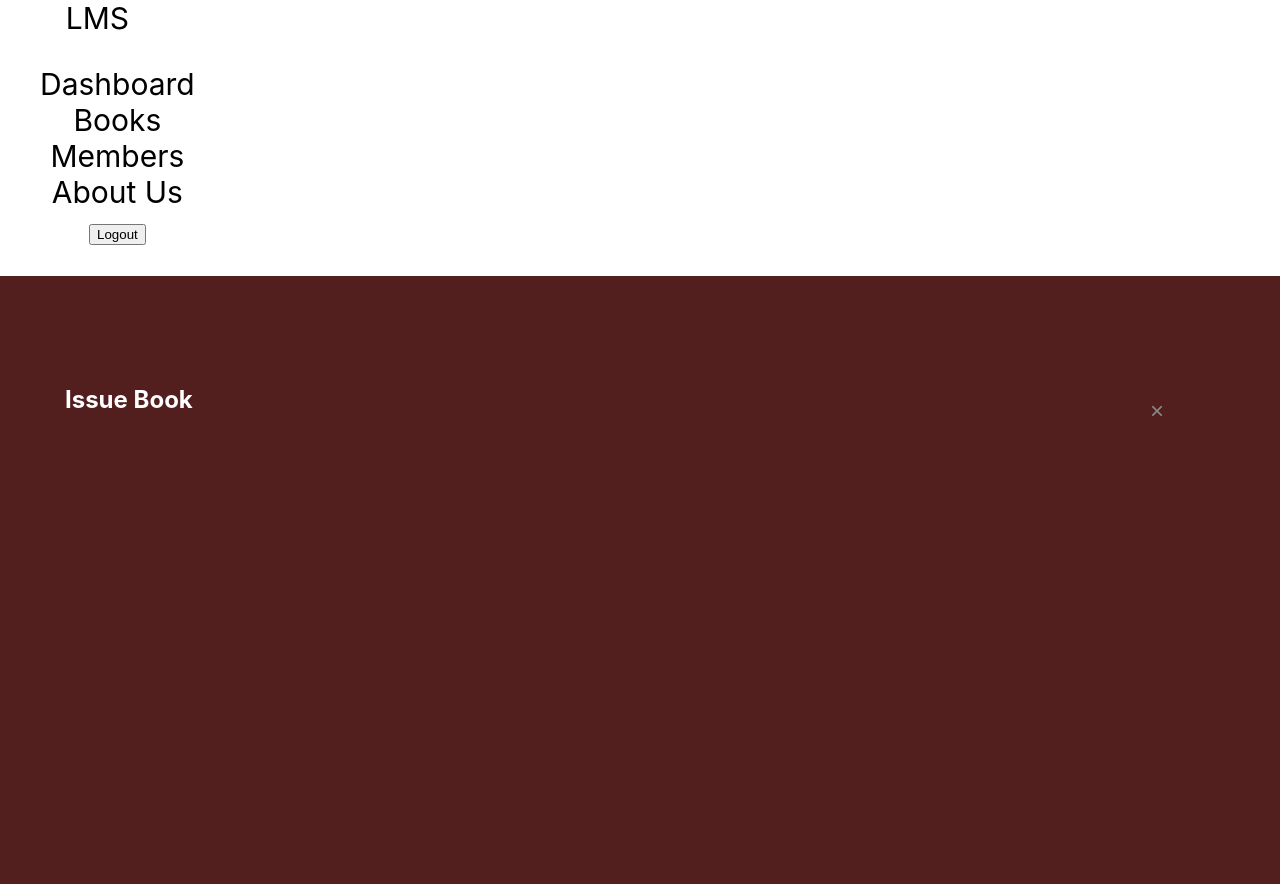
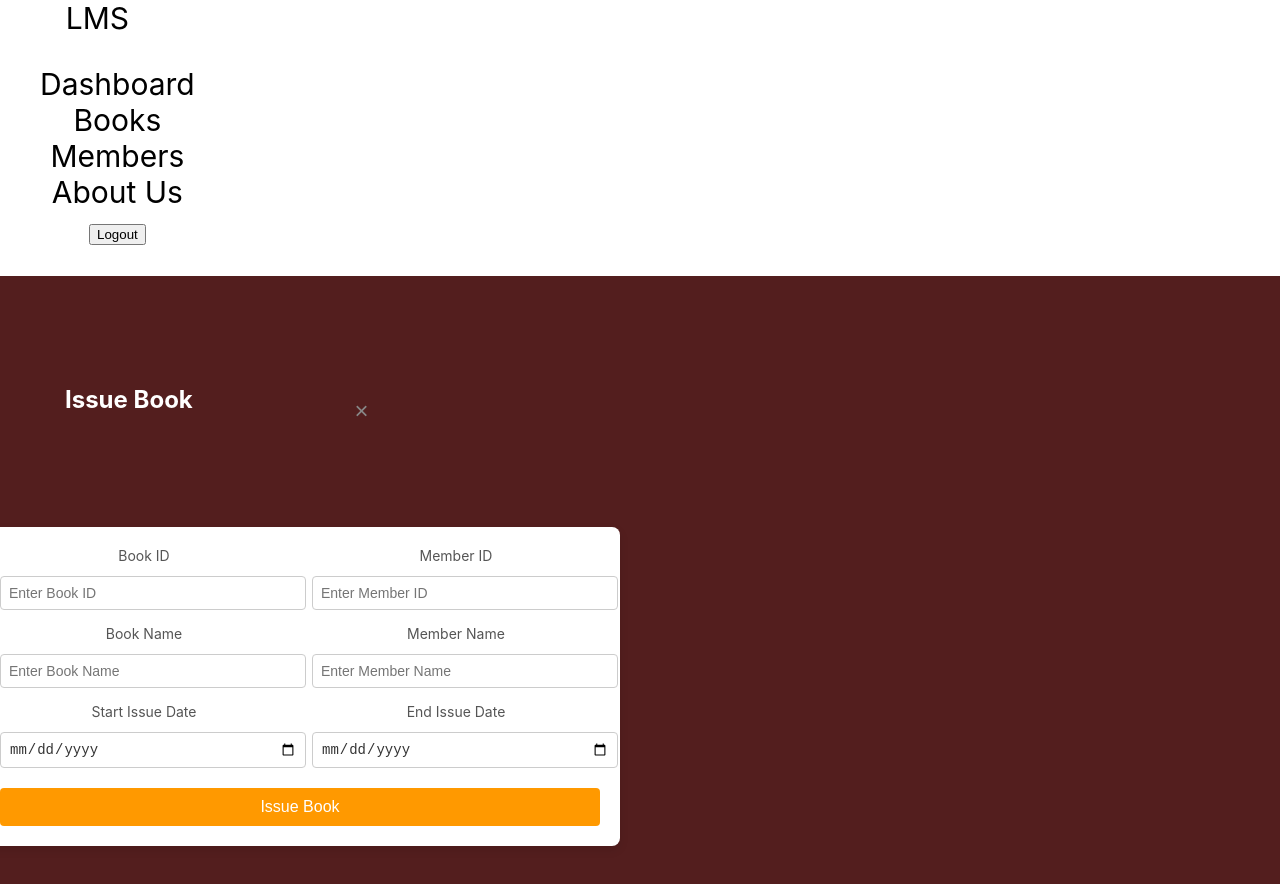
Before and after one commit to KushaRa/LMS-KaragasthalawaMV, a React (Create React App) app: page / in a window 1280 px wide. Shown: the top 884 px of the page. Built offline with nearby package versions, Linux system fonts and the light colour scheme.

Commit message:
developed the issue page

```diff
--- a/src/components/issueBook/issueBook.jsx
+++ b/src/components/issueBook/issueBook.jsx
@@ -7,6 +7,42 @@ const IssueBook = () => {
       <div className="issue-book-header">
         <h3>Issue Book</h3>
         <button className="close-button">×</button>
+        <form className="issue-book-form">
+        <div className="form-row">
+           <div className="form-group">
+            <label htmlFor="book-id">Book ID</label>
+            <input type="text" id="book-id" placeholder="Enter Book ID" />
+          </div>
+          <div className="form-group">
+            <label htmlFor="member-id">Member ID</label>
+            <input type="text" id="member-id" placeholder="Enter Member ID" />
+          </div>
+        </div>
+        <div className="form-row">
+          <div className="form-group">
+            <label htmlFor="book-name">Book Name</label>
+            <input type="text" id="book-name" placeholder="Enter Book Name" />
+          </div>
+          <div className="form-group">
+            <label htmlFor="member-name">Member Name</label>
+            <input type="text" id="member-name" placeholder="Enter Member Name" />
+          </div>
+        </div>
+        <div className="form-row">
+          <div className="form-group">
+            <label htmlFor="start-issue-date">Start Issue Date</label>
+            <input type="date" id="start-issue-date" />
+          </div>
+          <div className="form-group">
+            <label htmlFor="end-issue-date">End Issue Date</label>
+            <input type="date" id="end-issue-date" />
+          </div>
+        </div>
+        <button type="submit" className="issue-book-button">Issue Book</button>
+      </form>
+
+
+
       </div>
 
     </div>
```
